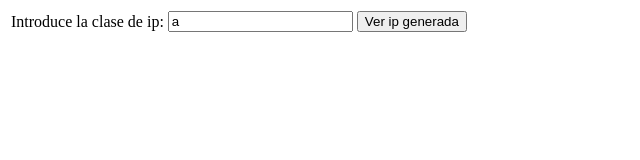
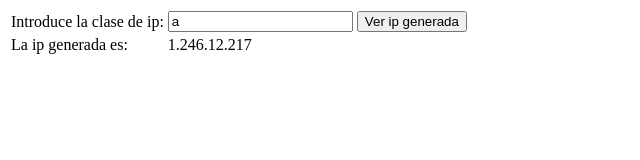
Before and after one commit to alexey1254/practicas-javascript, a plain HTML site: page UT2_04/Ejercicio1/index.html in a window 1280 px wide. Both pictures are taken after a click on the input "Ver ip generada". Shown: the whole page, without its empty margins (0-640 px from the left). Drawn offline with Linux system fonts and the light colour scheme.

Commit message:
Se termina el ejercicio

```diff
--- a/UT2_04/Ejercicio1/index.html
+++ b/UT2_04/Ejercicio1/index.html
@@ -14,7 +14,7 @@
             <td><input type="submit" value="Ver ip generada" onclick="generarIp()"></td>
         </tr>
         <tr>
-        <td></td>
+        <td id="texto"></td>
         <td id="output"></td>
         </tr>
     </table>
@@ -34,7 +34,8 @@
             var rango = extraerRango();
             var ipGenerada = generarIpAleatoria(rango);
             var ip = ipGenerada.toString();
-            ip = String.prototype.replace(/,/g,".");
+            ip = ip.replaceAll(',','.');
+            document.getElementById("texto").innerHTML = "La ip generada es: ";
             var output = document.getElementById("output").innerHTML = ip;
         }
         function ipToString(ipGenerada) {
@@ -51,19 +52,21 @@
         function getRandomInt(min, max) {
             return Math.floor(Math.random() * (max - min) + min);
         }
+
+        //TODO: Poner las ultimas ip en 255
+
         function generarIpAleatoria(rango) {
             ip = []
             for(let i=0;i<4;i++){
-                ip[i] = getRandomInt(rango[0],rango[1]+1);
+                if(i==0) {
+                    ip[i] = getRandomInt(rango[0],rango[1]+1);
+                } else {
+                    ip[i] = getRandomInt(rango[0],256);
+                }
+
             }
             return ip;
         }
-        function verRango(rangoIp){
-
-        }
-
-
-
 
     </script>
 </body>
```
